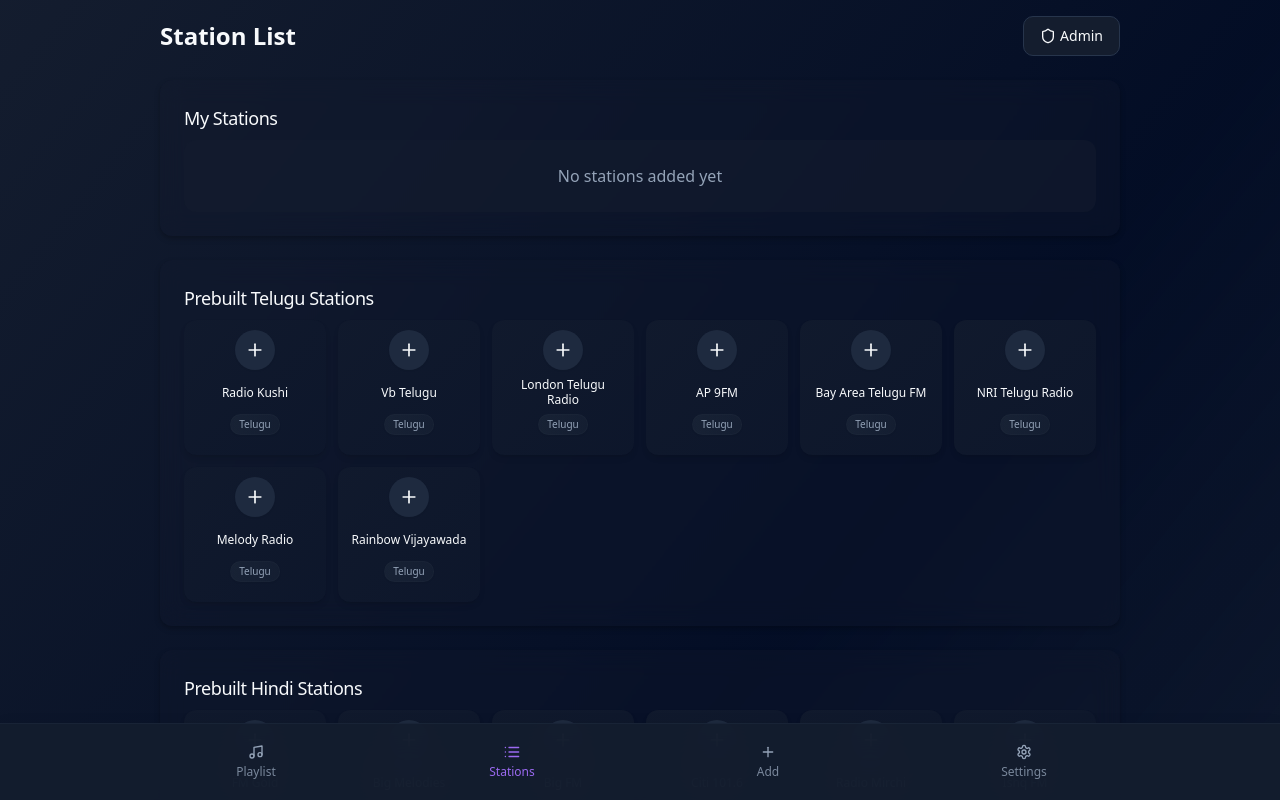
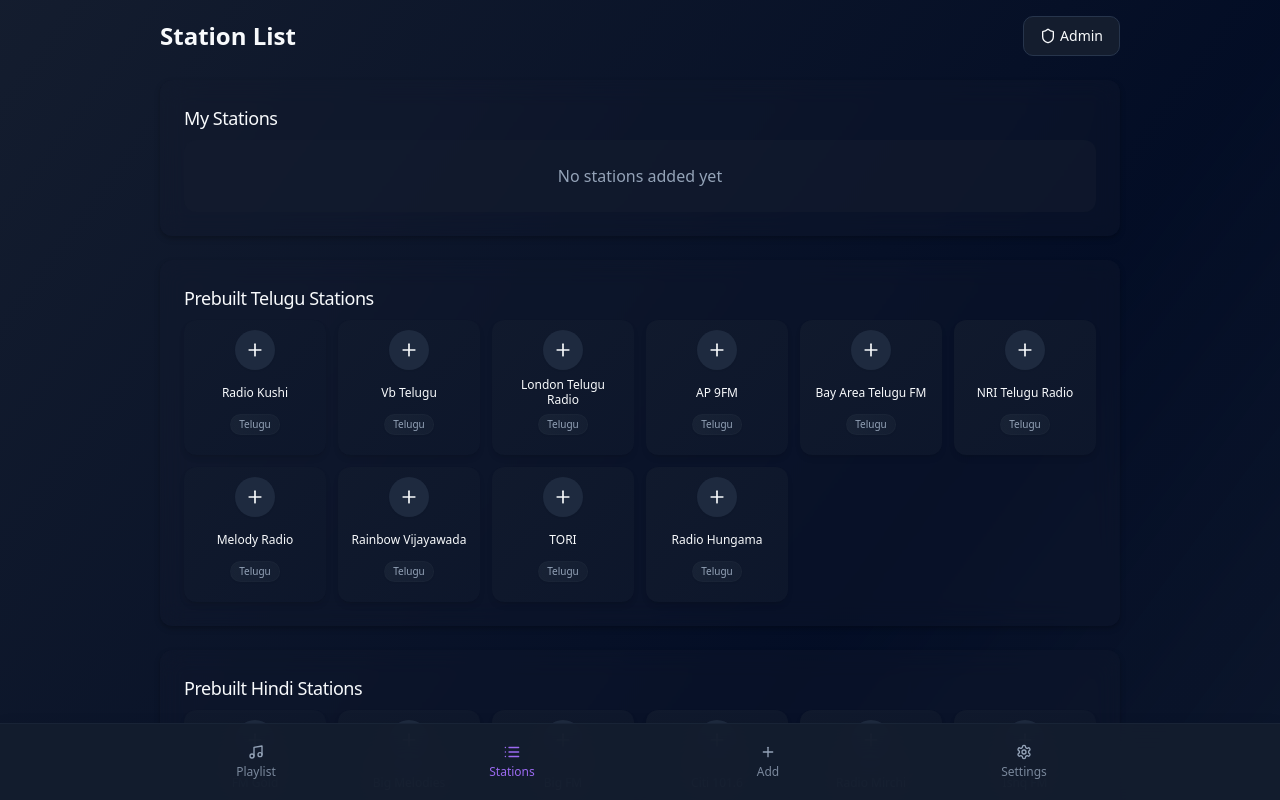
Before and after one commit to bhanuchwodary/uradio-v8, a React (Vite) app: page /station-list in a window 1280 px wide. Built offline with nearby package versions, Linux system fonts and the light colour scheme.

Commit message:
Update prebuiltStations.ts
Added new station

```diff
--- a/src/data/prebuiltStations.ts
+++ b/src/data/prebuiltStations.ts
@@ -129,5 +129,25 @@ export const prebuiltStations = [
     name: "FM Gold",
     url: "https://airhlspush.pc.cdn.bitgravity.com/httppush/hlspbaudio005/hlspbaudio005_Auto.m3u8",
     language: "Hindi"
+  },
+  {
+    name: "TORI",
+    url: "https://stream.teluguoneradio.com:8164/;stream/1",
+    language: "Telugu"
+  },
+  {
+    name: "90's Bollywood",
+    url: "https://stream.zeno.fm/rm4i9pdex3cuv",
+    language: "Hindi"
+  },
+  {
+    name: "Radio Hungama",
+    url: "https://stream.zeno.fm/rm4i9pdex3cuv",
+    language: "Telugu"
+  },
+  {
+    name: "BBC World",
+    url: "https://stream.live.vc.bbcmedia.co.uk/bbc_world_service",
+    language: "English"
   }
 ];
```
